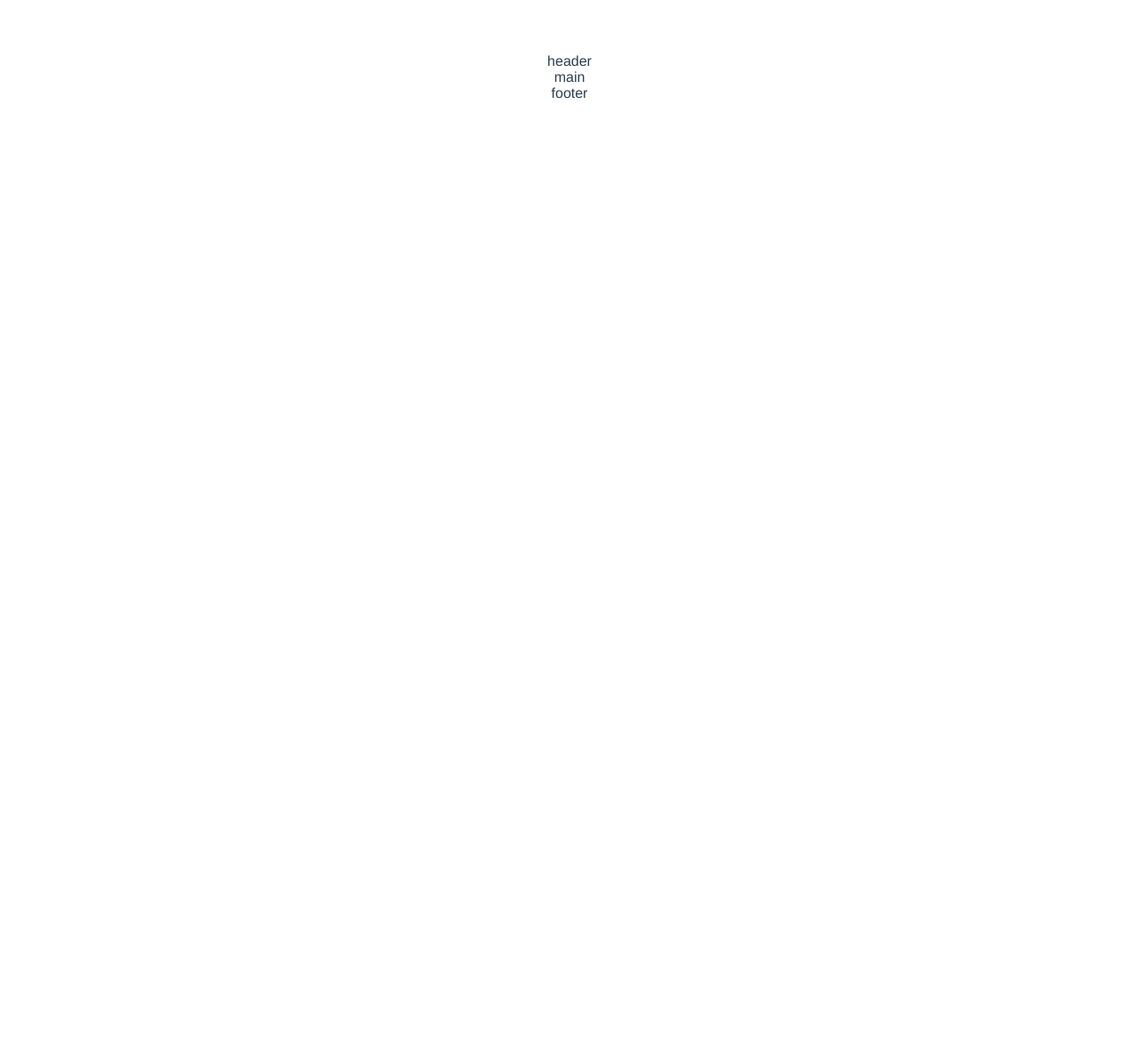
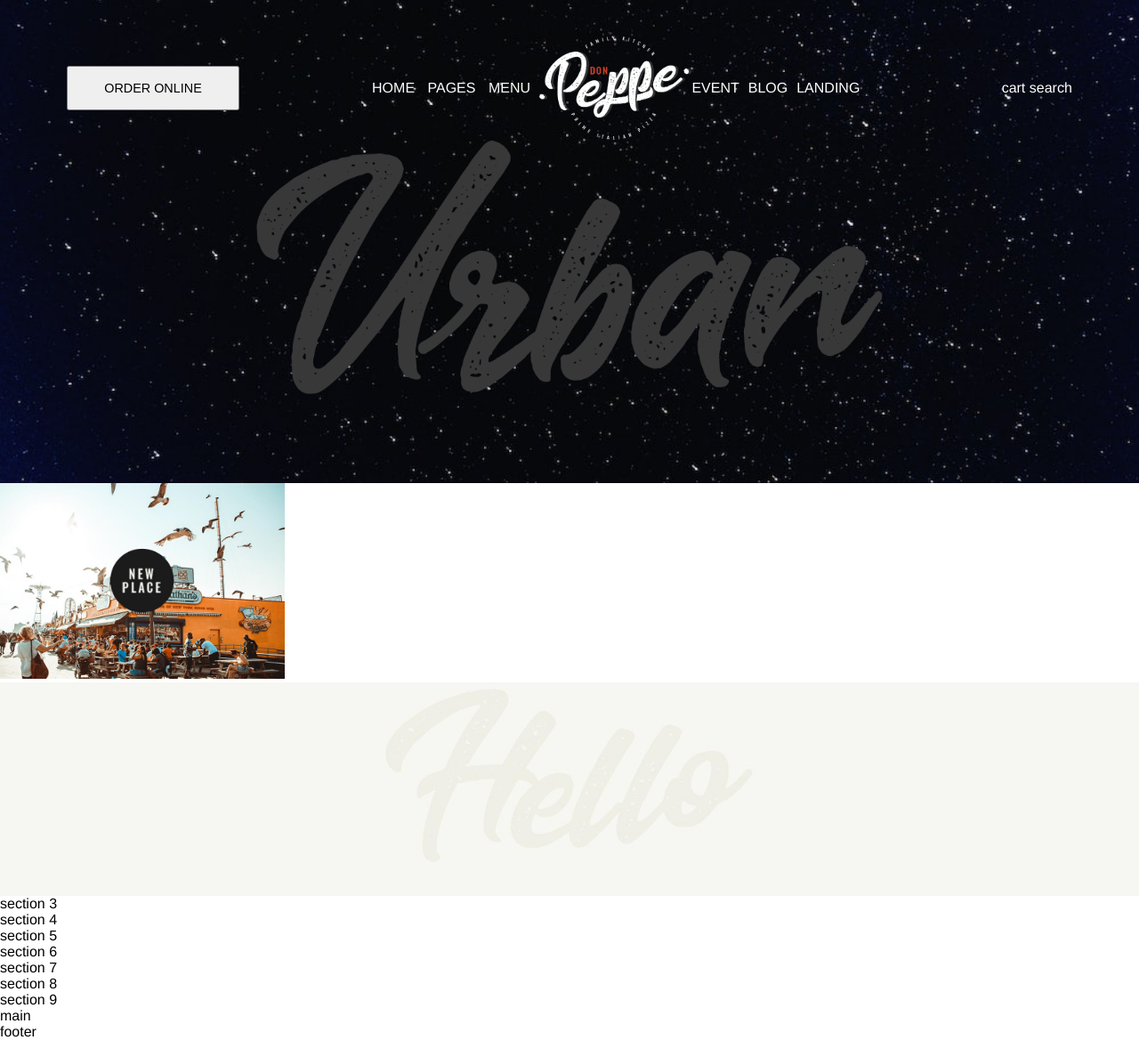
Before and after one commit to IlarioForcherio/proj-html-vuejs, a Vue app: page / in a window 1280 px wide. Shown: the whole page at 89% size. Before the commit the page ends 800 px from the top, so only its background shows below. Built offline with nearby package versions, Linux system fonts and the light colour scheme.

Commit message:
sections

```diff
--- a/src/App.vue
+++ b/src/App.vue
@@ -2,9 +2,19 @@
   <div id="app">
     <!-- <img alt="Vue logo" src="./assets/logo.png"> -->
 
-    <HeaderComp />
+    <HeaderComp :headerMenu='headerMenu' />
+    <Section1Comp />
+    <Section2Comp />
+    <Section3Comp />
+    <Section4Comp />
+    <Section5Comp />
+    <Section6Comp />
+    <Section7Comp />
+    <Section8Comp />
+    <Section9Comp />
     <MainComp />
     <FooterComp />
+
 
   </div>
 </template>
@@ -12,6 +22,15 @@
 <script>
 
 import HeaderComp from './components/HeaderComp.vue'
+import Section1Comp from './components/Section1Comp.vue'
+import Section2Comp from './components/Section2Comp.vue'
+import Section3Comp from './components/Section3Comp.vue'
+import Section4Comp from './components/Section4Comp.vue'
+import Section5Comp from './components/Section5Comp.vue'
+import Section6Comp from './components/Section6Comp.vue'
+import Section7Comp from './components/Section7Comp.vue'
+import Section8Comp from './components/Section8Comp.vue'
+import Section9Comp from './components/Section9Comp.vue'
 import MainComp from './components/MainComp.vue'
 import FooterComp from './components/FooterComp.vue'
 
@@ -21,11 +40,70 @@
   name: 'App',
   components: {
     HeaderComp,
+    Section1Comp,
+    Section2Comp,
+    Section3Comp,
+    Section4Comp,
+    Section5Comp,
+    Section6Comp,
+    Section7Comp,
+    Section8Comp,
+    Section9Comp,
     MainComp,
     FooterComp
   },
   data(){
     return{
+
+    //Header Menu
+
+    headerMenu:[
+      {
+        name:'HOME',
+        link:'/',
+      },
+      {
+       name:'PAGES',
+       link:'/PAGES',
+      },
+      {
+        name:'MENU',
+        link:'/MENU',
+      },
+      {
+        name:'EVENT',
+        link:'/EVENT',
+      },
+      {
+       name:'BLOG',
+       link:'/BLOG',
+      },
+      {
+        name:'LANDING',
+        link:'/LANDING',
+      },
+    ],
+
+    // Jumbo Images
+
+    jumboImages:[
+      {
+       name:'Flyng birds',
+       image:'./assets/img/h3-img-1.jpg',
+      },
+       {
+       name:'Good Pizza',
+       image:'./assets/img/h3-img-2.jpg',
+      },
+       {
+       name:'Elvis',
+       image:'./assets/img/h3-img-3.jpg',
+      },
+       {
+       name:'Big Pizza',
+       image:'./assets/img/h3-img-4.jpg',
+      },
+    ]
 
     }
   },
@@ -39,12 +117,19 @@
 </script>
 
 <style lang="scss">
+
+
+*{
+  margin:0;
+  padding:0;
+  box-sizing: border-box;
+}
+
+
+
 #app {
   font-family: Avenir, Helvetica, Arial, sans-serif;
   -webkit-font-smoothing: antialiased;
   -moz-osx-font-smoothing: grayscale;
-  text-align: center;
-  color: #2c3e50;
-  margin-top: 60px;
 }
 </style>
--- /dev/null
+++ b/src/assets/style/utility.scss
@@ -0,0 +1,5 @@
+
+
+$d-flex: flex;
+
+$color-red: red;
--- a/src/components/HeaderComp.vue
+++ b/src/components/HeaderComp.vue
@@ -1,6 +1,25 @@
 <template>
-    <div>
-header
+    <div class="header">
+       <!-- navbar -->
+        <nav>
+            <div>
+                <button>ORDER ONLINE</button>
+            </div>
+            <div class="menu">
+                <div><a href=""  v-for="(elem,index) in firstMenu" :key="index" >{{ elem.name }} </a></div>
+                <img src="../assets/img/h5-logo-divided-header.png" alt="">
+                <div><a href="" v-for="(elem, index) in secondMenu" :key="index">{{elem.name}}</a></div>
+            <!-- cart-search -->
+            </div>
+            <div>
+                cart
+                search
+            </div>
+        </nav>
+        <!-- img-text-timing -->
+        <div class="header-img">
+            <img src="../assets/img/h3-rev-img-5.png" alt="">
+        </div>
     </div>
 </template>
 
@@ -11,22 +30,85 @@
 
         },
         props:{
-
+        headerMenu:Array
         },
         data(){
             return{
-
+            prova:[],
+            firstMenu:[],
+            secondMenu:[]
             }
         },
         mounted(){
-
+        this.divideMenu()
         },
         methods:{
+        divideMenu(){
 
+           this.firstMenu = this.headerMenu.slice(0,3)
+           //console.log(this.firstMenu)
+           this.secondMenu =  this.headerMenu.slice(3)
+           //console.log(this.secondMenu)
+
+        }
         }
     }
 </script>
 
 <style lang="scss" scoped>
 
+@import "../assets/style/utility.scss";
+
+
+
+.header{
+
+    color: white;
+    padding-bottom:100px;
+    background-image: url('../assets/img/sky-1475274047050-1d0c0975c63e.jpeg');
+    background-position: center;
+    background-repeat: no-repeat;
+    background-size: cover;
+
+    a{
+        padding-right:10px;
+        color:white;
+        text-decoration: none;
+    }
+
+    nav{
+       padding-top:40px;
+       display:flex;
+       align-items: center;
+       justify-content: center;
+        width: 90%;
+        margin:0 auto;
+
+        button{
+            padding:15px 40px;
+            font-size: 0.9rem;
+            cursor: pointer;
+        }
+
+        .menu{
+            display: flex;
+             align-items: center;
+             justify-content: center;
+            img{
+                width: 20%;
+            }
+        }
+    }
+
+     .header-img {
+
+     display:flex;
+     justify-content: center;
+
+     img{
+        width: 55%;
+     }
+     }
+}
+
 </style>
--- /dev/null
+++ b/src/components/Section1Comp.vue
@@ -0,0 +1,40 @@
+<template>
+    <div class="section1">
+
+     <img src="../assets/img/h3-img-1.jpg" alt="">
+    </div>
+</template>
+
+<script>
+     export default {
+        name:'Section1Comp',
+        components:{
+
+        },
+        props:{
+
+        },
+        data(){
+            return{
+
+            }
+        },
+        mounted(){
+
+        },
+        methods:{
+
+        }
+    }
+</script>
+
+<style lang="scss" scoped>
+
+.section1 {
+    width: calc(100% / 4);
+    img{
+        width: 100%;
+    }
+}
+
+</style>
--- /dev/null
+++ b/src/components/Section3Comp.vue
@@ -0,0 +1,32 @@
+<template>
+    <div>
+section 3
+    </div>
+</template>
+
+<script>
+     export default {
+        name:'Section3Comp',
+        components:{
+
+        },
+        props:{
+
+        },
+        data(){
+            return{
+
+            }
+        },
+        mounted(){
+
+        },
+        methods:{
+
+        }
+    }
+</script>
+
+<style lang="scss" scoped>
+
+</style>
--- /dev/null
+++ b/src/components/Section4Comp.vue
@@ -0,0 +1,32 @@
+<template>
+    <div>
+section 4
+    </div>
+</template>
+
+<script>
+     export default {
+        name:'Section4Comp',
+        components:{
+
+        },
+        props:{
+
+        },
+        data(){
+            return{
+
+            }
+        },
+        mounted(){
+
+        },
+        methods:{
+
+        }
+    }
+</script>
+
+<style lang="scss" scoped>
+
+</style>
--- /dev/null
+++ b/src/components/Section5Comp.vue
@@ -0,0 +1,32 @@
+<template>
+    <div>
+section 5
+    </div>
+</template>
+
+<script>
+     export default {
+        name:'Section5Comp',
+        components:{
+
+        },
+        props:{
+
+        },
+        data(){
+            return{
+
+            }
+        },
+        mounted(){
+
+        },
+        methods:{
+
+        }
+    }
+</script>
+
+<style lang="scss" scoped>
+
+</style>
--- /dev/null
+++ b/src/components/Section6Comp.vue
@@ -0,0 +1,32 @@
+<template>
+    <div>
+section 6
+    </div>
+</template>
+
+<script>
+     export default {
+        name:'Sectio6Comp',
+        components:{
+
+        },
+        props:{
+
+        },
+        data(){
+            return{
+
+            }
+        },
+        mounted(){
+
+        },
+        methods:{
+
+        }
+    }
+</script>
+
+<style lang="scss" scoped>
+
+</style>
--- /dev/null
+++ b/src/components/Section7Comp.vue
@@ -0,0 +1,32 @@
+<template>
+    <div>
+section 7
+    </div>
+</template>
+
+<script>
+     export default {
+        name:'Section7Comp',
+        components:{
+
+        },
+        props:{
+
+        },
+        data(){
+            return{
+
+            }
+        },
+        mounted(){
+
+        },
+        methods:{
+
+        }
+    }
+</script>
+
+<style lang="scss" scoped>
+
+</style>
--- /dev/null
+++ b/src/components/Section8Comp.vue
@@ -0,0 +1,32 @@
+<template>
+    <div>
+section 8
+    </div>
+</template>
+
+<script>
+     export default {
+        name:'Section8Comp',
+        components:{
+
+        },
+        props:{
+
+        },
+        data(){
+            return{
+
+            }
+        },
+        mounted(){
+
+        },
+        methods:{
+
+        }
+    }
+</script>
+
+<style lang="scss" scoped>
+
+</style>
--- /dev/null
+++ b/src/components/Section9Comp.vue
@@ -0,0 +1,32 @@
+<template>
+    <div>
+section 9
+    </div>
+</template>
+
+<script>
+     export default {
+        name:'Section9Comp',
+        components:{
+
+        },
+        props:{
+
+        },
+        data(){
+            return{
+
+            }
+        },
+        mounted(){
+
+        },
+        methods:{
+
+        }
+    }
+</script>
+
+<style lang="scss" scoped>
+
+</style>
```
Also changed, not shown: src/components/HelloWorld.vue (deleted, +0 -58 lines), src/assets/img/sky-1475274047050-1d0c0975c63e.jpeg (added).
